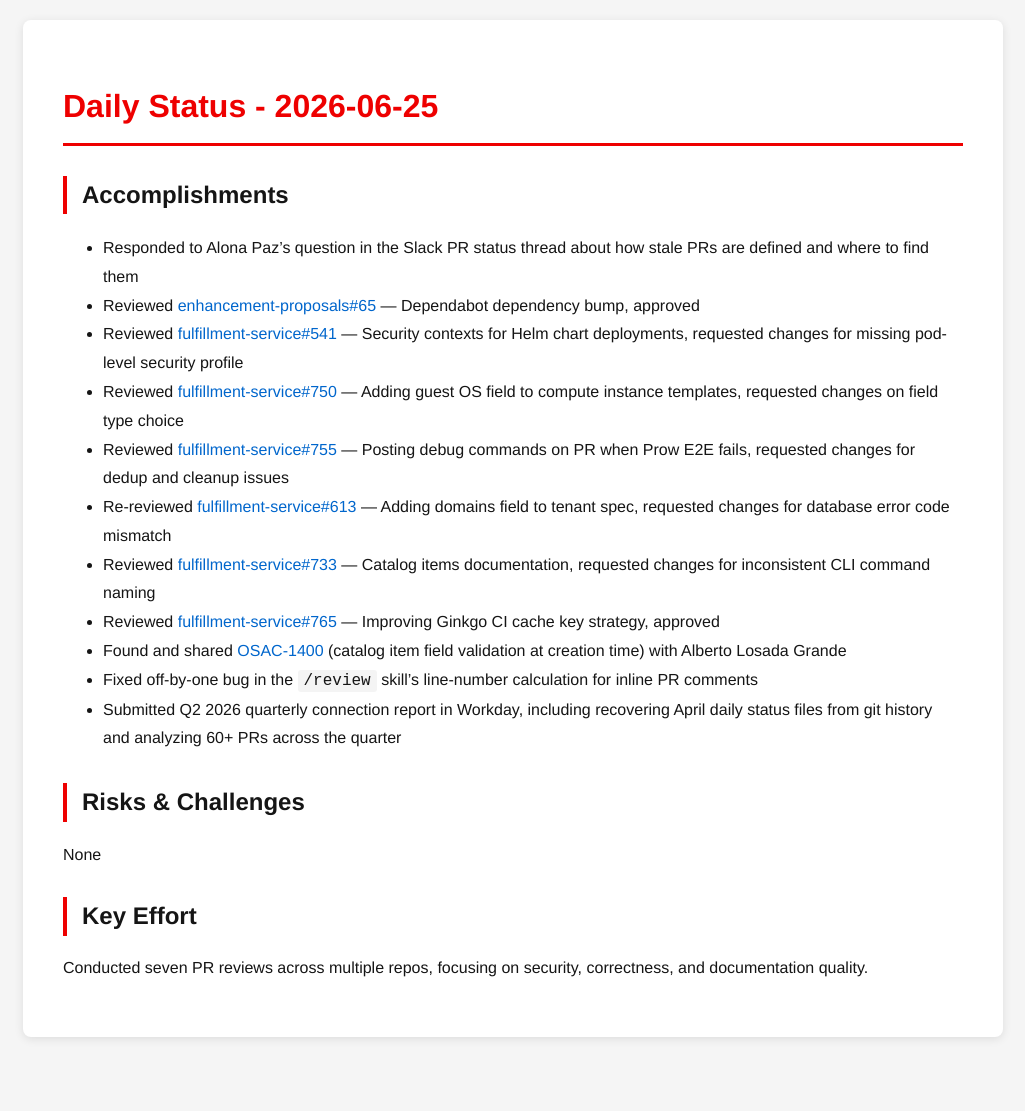
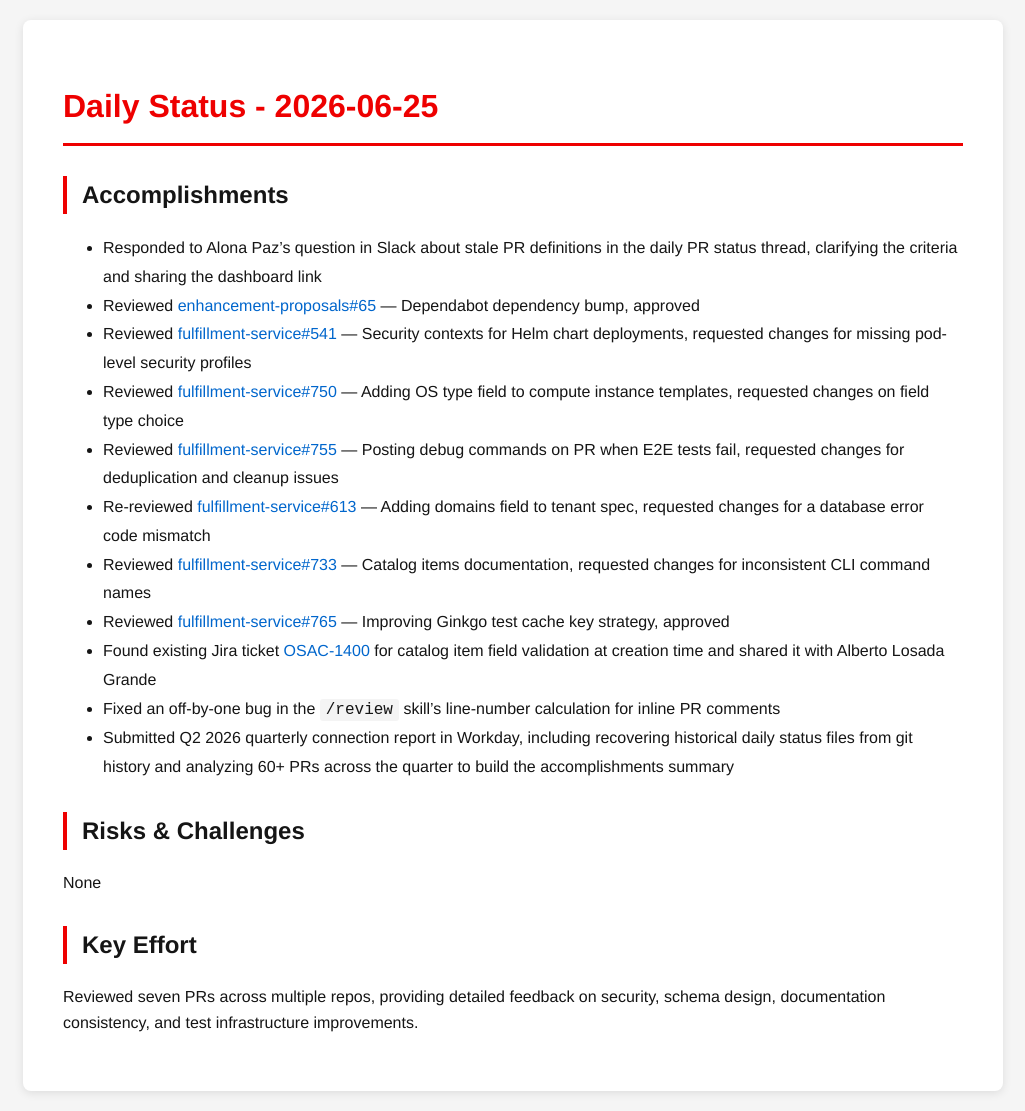
Before and after one commit to tzvatot/daily-status, a Jekyll site: the page built from 2026-06-25.md, in a window 1280 px wide. Shown: the whole page, without its empty margins (127-1152 px from the left). Built offline with Jekyll 4.4.1, drawn with Linux system fonts in a browser that asks for light colours; before the commit the page ends 1057 px from its top, so only the background shows below that.

Commit message:
Daily status update - 2026-06-25

```diff
--- a/2026-06-25.md
+++ b/2026-06-25.md
@@ -7,20 +7,20 @@ date: 2026-06-25
 # Daily Status - 2026-06-25
 
 ## Accomplishments
-- Responded to Alona Paz's question in the Slack PR status thread about how stale PRs are defined and where to find them
+- Responded to Alona Paz's question in Slack about stale PR definitions in the daily PR status thread, clarifying the criteria and sharing the dashboard link
 - Reviewed [enhancement-proposals#65](https://github.com/osac-project/enhancement-proposals/pull/65) — Dependabot dependency bump, approved
-- Reviewed [fulfillment-service#541](https://github.com/osac-project/fulfillment-service/pull/541) — Security contexts for Helm chart deployments, requested changes for missing pod-level security profile
-- Reviewed [fulfillment-service#750](https://github.com/osac-project/fulfillment-service/pull/750) — Adding guest OS field to compute instance templates, requested changes on field type choice
-- Reviewed [fulfillment-service#755](https://github.com/osac-project/fulfillment-service/pull/755) — Posting debug commands on PR when Prow E2E fails, requested changes for dedup and cleanup issues
-- Re-reviewed [fulfillment-service#613](https://github.com/osac-project/fulfillment-service/pull/613) — Adding domains field to tenant spec, requested changes for database error code mismatch
-- Reviewed [fulfillment-service#733](https://github.com/osac-project/fulfillment-service/pull/733) — Catalog items documentation, requested changes for inconsistent CLI command naming
-- Reviewed [fulfillment-service#765](https://github.com/osac-project/fulfillment-service/pull/765) — Improving Ginkgo CI cache key strategy, approved
-- Found and shared [OSAC-1400](https://redhat.atlassian.net/browse/OSAC-1400) (catalog item field validation at creation time) with Alberto Losada Grande
-- Fixed off-by-one bug in the `/review` skill's line-number calculation for inline PR comments
-- Submitted Q2 2026 quarterly connection report in Workday, including recovering April daily status files from git history and analyzing 60+ PRs across the quarter
+- Reviewed [fulfillment-service#541](https://github.com/osac-project/fulfillment-service/pull/541) — Security contexts for Helm chart deployments, requested changes for missing pod-level security profiles
+- Reviewed [fulfillment-service#750](https://github.com/osac-project/fulfillment-service/pull/750) — Adding OS type field to compute instance templates, requested changes on field type choice
+- Reviewed [fulfillment-service#755](https://github.com/osac-project/fulfillment-service/pull/755) — Posting debug commands on PR when E2E tests fail, requested changes for deduplication and cleanup issues
+- Re-reviewed [fulfillment-service#613](https://github.com/osac-project/fulfillment-service/pull/613) — Adding domains field to tenant spec, requested changes for a database error code mismatch
+- Reviewed [fulfillment-service#733](https://github.com/osac-project/fulfillment-service/pull/733) — Catalog items documentation, requested changes for inconsistent CLI command names
+- Reviewed [fulfillment-service#765](https://github.com/osac-project/fulfillment-service/pull/765) — Improving Ginkgo test cache key strategy, approved
+- Found existing Jira ticket [OSAC-1400](https://redhat.atlassian.net/browse/OSAC-1400) for catalog item field validation at creation time and shared it with Alberto Losada Grande
+- Fixed an off-by-one bug in the `/review` skill's line-number calculation for inline PR comments
+- Submitted Q2 2026 quarterly connection report in Workday, including recovering historical daily status files from git history and analyzing 60+ PRs across the quarter to build the accomplishments summary
 
 ## Risks & Challenges
 None
 
 ## Key Effort
-Conducted seven PR reviews across multiple repos, focusing on security, correctness, and documentation quality.
+Reviewed seven PRs across multiple repos, providing detailed feedback on security, schema design, documentation consistency, and test infrastructure improvements.
```
